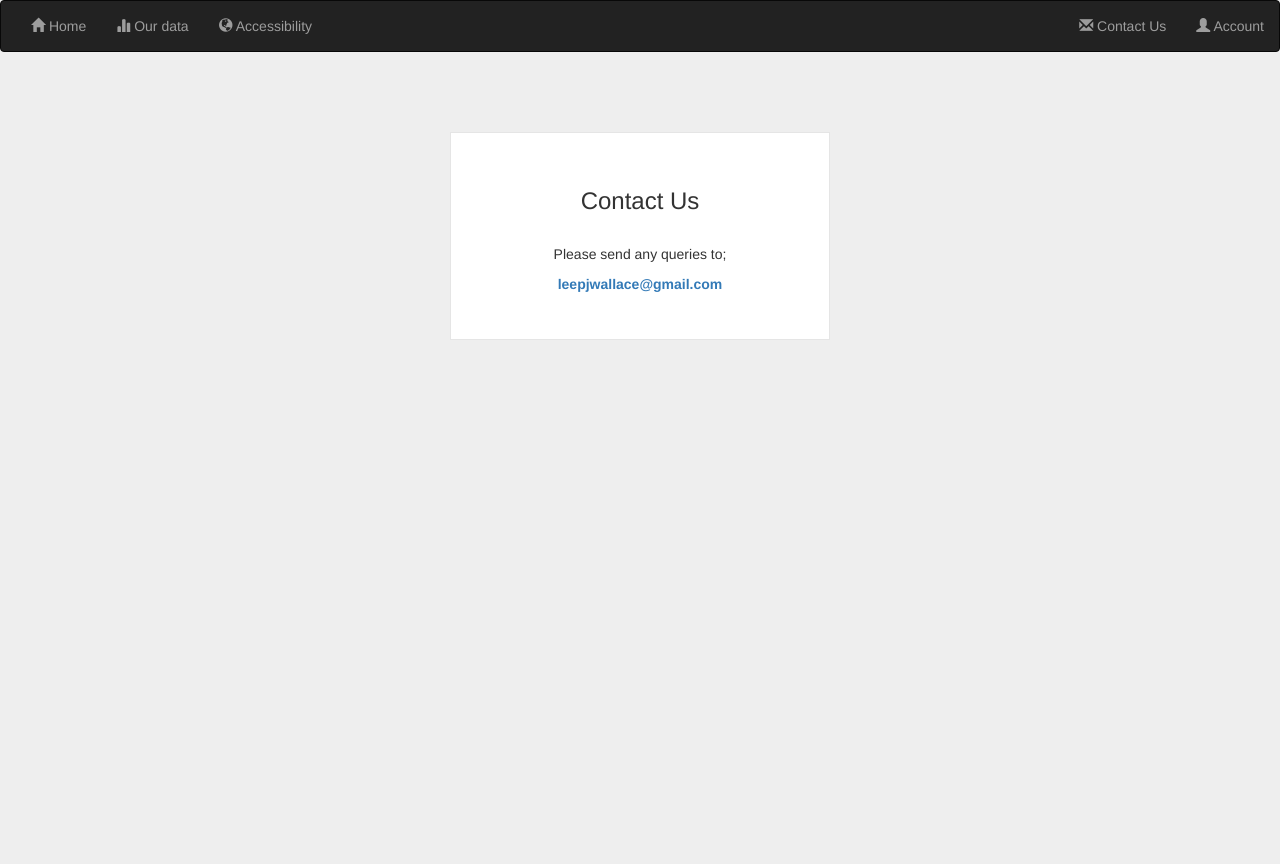
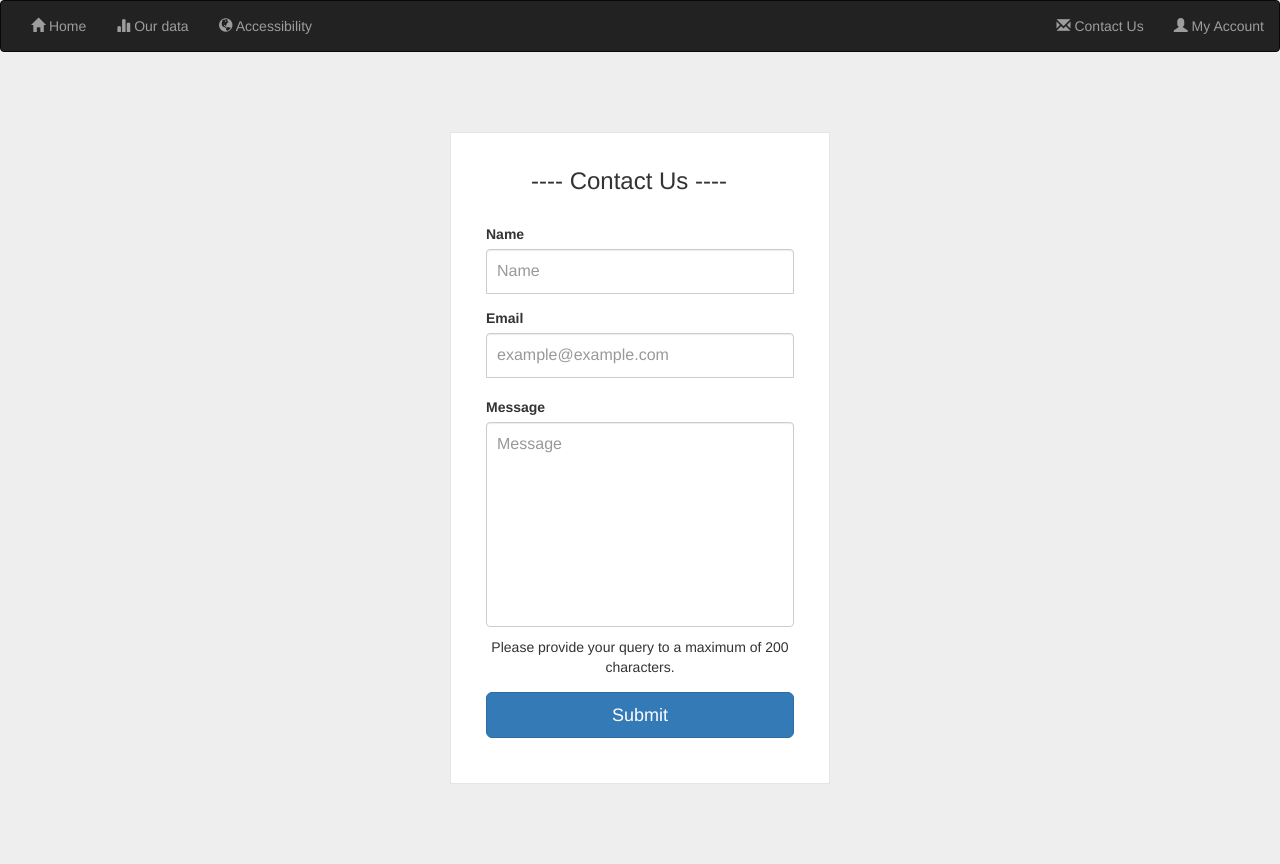
Before and after one commit to WallaceDevelopment/FinalYearProject, a Node server app: page /contactus in a window 1280 px wide. Before the commit the page ends 339 px from the top, so only its background shows below. Run offline with Node 20, Linux system fonts and the light colour scheme; some libraries are stand-ins or nearby versions.

Commit message:
QoL Changes

```diff
--- a/app.js
+++ b/app.js
@@ -309,7 +309,7 @@ app.post("/register", [
         return res.redirect("/signin");
       } else {
         console.log("Message sent: " + response.message);
-        req.flash('message', 'Registration Successful! Please check your emails to verify your account.')
+        req.flash('message', 'Registration Successful! Please check your email to verify your account.')
         return res.redirect("/signin");
       }
     });
@@ -329,6 +329,8 @@ app.post("/register", [
     }
   })
 });
+
+/*-----------------------/VERIFY LINK------------------------*/
 
 // This function is used to check the '?id=' query against the /verify link.
 // Verifies a user through their registration link recieved on an email.
@@ -374,6 +376,44 @@ app.get('/verify', function(req,res) {
   })
 });
 
+/*-----------------------CONTACT US FORM HANDLING-----------------------*/
+
+app.post("/contactus", function (req, res, done) {
+
+  // Set variables from req.body
+  var formName = req.body.name;
+  var formEmail = req.body.email;
+  var formMessage = req.body.message;
+
+  // Get the current date and time.
+  var today = new Date();
+  var date = today.getDate()+'-'+(today.getMonth()+1)+'-'+today.getFullYear();
+  var time = today.getHours() + ":" + today.getMinutes() + ":" + today.getSeconds();
+  var dateTime = date+' '+time;
+
+  // Contact Us Form Mail Options
+  mailOptions = {
+    from: '"Dashboard Application" <leepjwallace@gmail.com>',
+    to: 'leepjwallace@gmail.com',
+    replyTo: formEmail, // When the administrator replies to the email, they will reply directly to the email address provided in the form.
+    subject: "Contact Us Form Submitted",
+    html: "<center><h3><u>Contact Us Form</u></h3><h4>Name: </h4>" + formName + " <br><h4>Email: </h4>" + formEmail + "<br><h4>Message:</h4> '" + formMessage + "' <h4>Sent at:</h4> " + dateTime + "</center>"
+  }
+
+  // Handle smtp Transport Error Handling
+  smtpTransport.sendMail(mailOptions, function (error, response) {
+    if (error) {
+      console.log("smtpTransport ERROR: " + error);
+      req.flash('message', 'smtpTransport ERROR.')
+      return res.redirect("/signin");
+    } else {
+      console.log("Message sent: " + response.message);
+      req.flash('message', 'Contact Form Submitted! Please expect a response within 24 hours.')
+      return res.redirect("/signin");
+    }
+  })
+})
+
 
 /*-----------------------------CHANGE AUTHENTICATED USER PASS-------------------------------*/
 
@@ -404,7 +444,7 @@ app.post("/change-auth-password", function (req, res, done) {
 });
 
 
-
+/*-----------------------------CHANGE USER PASS-------------------------------*/
 
 app.get("/passchange", function(req, res) {
 
@@ -475,7 +515,7 @@ app.get("/passchange", function(req, res) {
   })
 })
 
-
+/*-----------------------------CHANGE unAUTHENTICATED USER PASS-------------------------------*/
 
 app.post("/change-unauth-password", function (req, res, done) {
 
@@ -547,7 +587,7 @@ app.post("/change-unauth-password", function (req, res, done) {
   */
 });
 
-
+/*-----------------------------OTHER FUNCTIONS-------------------------------*/
 
 // When logging out, this code will 'destroy' the session and redirect the user to the /signin page.
 app.get('/logout', function (req, res) {
--- a/public/stylesheets/style.css
+++ b/public/stylesheets/style.css
@@ -5,6 +5,10 @@ body {
 @-ms-viewport{
   width: device-width;
   }
+
+textarea {
+  resize: none;
+}
 
 .wrapper {
   margin-top: 80px;
--- a/views/accessibility.pug
+++ b/views/accessibility.pug
@@ -3,9 +3,7 @@ block content
     .wrapper
         div(class="list-group")
             h3.form-signin-heading(id="list-group-heading") Accessibility
-            label.checkbox
 
-            label.checkbox
 
             a(id="accessibilitylist" href="https://www.bbc.co.uk/accessibility/guides/change_colours/" class="list-group-item list-group-item-action") #[center Change Text and Background Colours]
             a(id="accessibilitylist" href="https://www.bbc.co.uk/accessibility/guides/change_fonts/" class="list-group-item list-group-item-action") #[center How to change fonts]
@@ -16,4 +14,4 @@ block content
             a(id="accessibilitylist" href="https://www.bbc.co.uk/accessibility/guides/keyboard_easier/" class="list-group-item list-group-item-action") #[center Make your keyboard easier to use]
             a(id="accessibilitylist" href="https://www.bbc.co.uk/accessibility/guides/alternative_devices/" class="list-group-item list-group-item-action") #[center Information on alternatives to keyboard and mouse]
 
-            p(id="accessibilityDesc" class="text-muted") #[center London Assembly and GOV.UK both use the BBC's accessibility pages. The BBC provides descriptive accessibility pages to improve the user experience. Popular links are included above.]
+            p(id="accessibilityDesc" class="text-muted") #[center The BBC provides descriptive accessibility pages. These pages provide information to improve the user experience when using accessibility features.]
--- a/views/changepassword.pug
+++ b/views/changepassword.pug
@@ -4,8 +4,8 @@ block content
         form.form-signin(method='post', action='/change-unauth-password')
           h3.form-signin-heading #[justify  Forgotten Password?]
           |
-          //- This displays a notification box in /index when a #message alert is produced by app.js,
           .form-group
-            input.form-control(type='text', name='email', placeholder='Enter your Email Address' required)
+            label(for='email') Email
+            input.form-control(type='text', name='email', placeholder='example@example.com' required)
           |
           button.btn.btn-lg.btn-primary.btn-block(type='submit') Submit
--- a/views/contactus.pug
+++ b/views/contactus.pug
@@ -1,9 +1,21 @@
 extends layout
 block content
-    .wrapper
-        div(class="list-group")
-            h3.form-signin-heading(id="list-group-heading") Contact Us
-            label.checkbox
-            p #[center Please send any queries to; ]
-            label.checkbox
-            a(href="mailto:leepjwallace@gmail.com") #[center #[strong leepjwallace@gmail.com]]
+      .wrapper
+        form.form-signin(method='post', action='/contactus')
+          h3.form-signin-heading #[justify ---- Contact Us ----]
+          |
+          .form-group
+            label(for='name') Name
+            input.form-control(type='text', name='name', placeholder='Name' required)
+
+          .form-
+            label(for='email') Email
+            input.form-control(type='text', name='email', placeholder='example@example.com' required)
+            br
+          .form-group
+            label(for='message') Message
+            textarea.form-control(type='text', rows='8', cols='18', maxlength='200',  name='message', placeholder='Message' required)
+            p(class='text-muted') #[center Please provide your query to a maximum of 200 characters.]
+
+          |
+          button.btn.btn-lg.btn-primary.btn-block(type='submit') Submit
--- a/views/layout-auth.pug
+++ b/views/layout-auth.pug
@@ -7,7 +7,7 @@ html(lang='en')
     meta(name='description', content='This web app is built with NodeJS and the Express framework to host a visualisation dashboard. Lee Wallace')
     meta(name='author', content='Lee Wallace')
     link(rel='icon', href='../../favicon.ico')
-    title Profile
+    title My Account
     link(href='/stylesheets/bootstrap.css', rel='stylesheet')
     link(href='/stylesheets/dashboard.css', rel='stylesheet')
     link(rel='stylesheet', href='/stylesheets/style.css')
--- a/views/layout-dashboard.pug
+++ b/views/layout-dashboard.pug
@@ -7,7 +7,7 @@ html(lang='en')
     meta(name='description', content='This web app is built with NodeJS and the Express framework to host a visualisation dashboard. Lee Wallace')
     meta(name='author', content='Lee Wallace')
     link(rel='icon', href='../../favicon.ico')
-    title Profile
+    title Dashboard
     link(href='/stylesheets/bootstrap.css', rel='stylesheet')
     link(href='/stylesheets/dashboard.css', rel='stylesheet')
     link(rel='stylesheet', href='/stylesheets/style.css')
--- a/views/layout.pug
+++ b/views/layout.pug
@@ -38,7 +38,7 @@ html(lang='en')
     </ul>
     <ul class="nav navbar-nav navbar-right">
       <li><a href="/contactus"><span class="glyphicon glyphicon-envelope"></span> Contact Us</a></li>
-      <li><a href="/users"><span class = "glyphicon glyphicon-user"></span> Account</a></li>
+      <li><a href="/users"><span class = "glyphicon glyphicon-user"></span> My Account</a></li>
     </ul>
   </div>
 </nav>
--- a/views/login/index.pug
+++ b/views/login/index.pug
@@ -10,9 +10,11 @@ block content
           - }
 
           .form-group
+            label(for='username') Username
             input.form-control(type='text', name='username', placeholder='Username' required)
           |
           .form-group
+            label(for='password') Password
             input.form-control(type='password', name='password', placeholder='Password' required)
           |
           button.btn.btn-lg.btn-primary.btn-block(type='submit') Login
--- a/views/register.pug
+++ b/views/register.pug
@@ -9,18 +9,23 @@ block content
             h3.form-signin-heading Register a new user
             |
             .form-group
+              label(for='username') Username
               input.form-control(type='text', name='username', placeholder='Username' required)
             |
             .form-group
+              label(for='fullname') Fullname
               input.form-control(type='text', name='fullname', placeholder='Full Name' required)
             |
             .form-group
+              label(for='email') Email
               input.form-control(type='text', name='email', placeholder='Email' required)
             |
             .form-group
+              label(for='password') Password
               input.form-control(type='password', name='password', placeholder='Password' required)
             |
             .form-group
+              label(for='confirmPassword') Confirm Password
               input.form-control(type='password', name='confirmPassword', placeholder='Confirm Password' required)
             |
             button.btn.btn-lg.btn-primary.btn-block(type='submit' id="register-btn") Register
```
